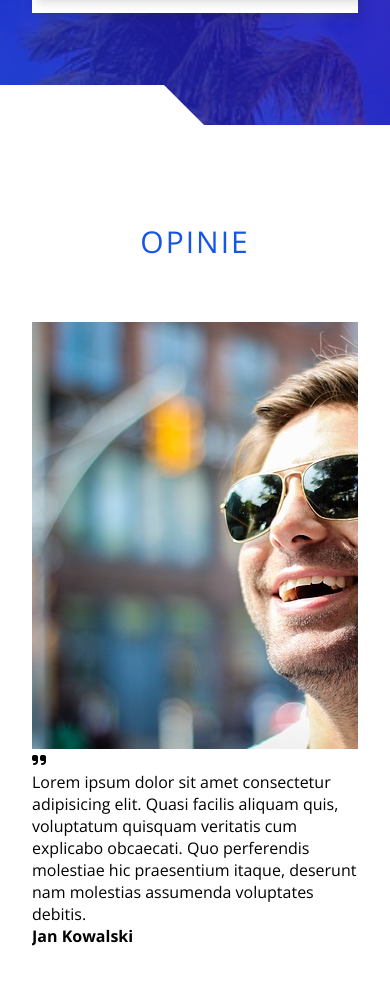
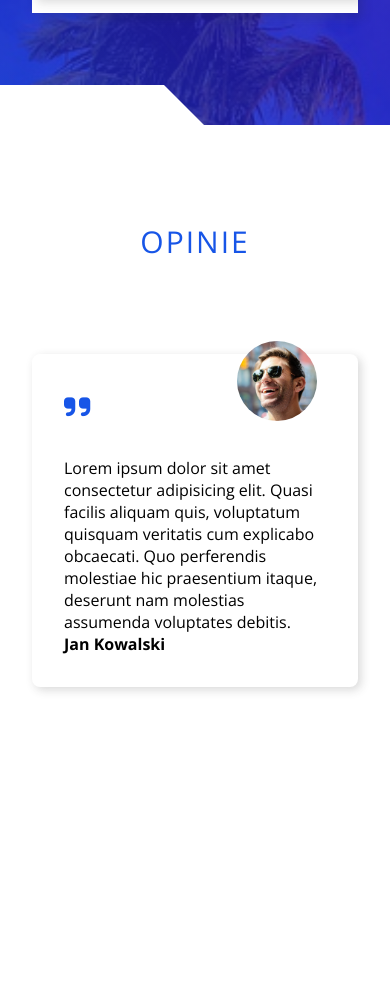
Before and after one commit to MantaRayScript/MCC_Flexbox_Project, a plain HTML site: page index.html in a window 390 px wide. Shown: the part 5580-6565 px from the top of the page. After the commit the page ends 6395 px from the top, so only its background shows below. Drawn offline with nearby package versions, Linux system fonts and the light colour scheme.

Commit message:
Adding styles to the reviews section and adding media query for the small devices so the reviews are not too thin on the mobile phones

```diff
--- a/sass/style.scss
+++ b/sass/style.scss
@@ -406,6 +406,51 @@ body {
 	}
 }
 
+// REVIEWS
+
+@media (max-width: 767px) {
+	.reviews.section-padding {
+		padding: 6em 0;
+	}
+}
+
+.reviews {
+	&__box {
+		position: relative;
+		margin: 2em;
+		padding: 2em;
+		border-radius: 8px;
+		box-shadow: 3px 3px 10px rgba(46, 46, 46, 0.18);
+		transition: transform 0.3s;
+		&:hover {
+			transform: scale(0.95);
+		}
+	}
+	// druga szkoła odwoływania się w BEM
+	&__box-img {
+		position: absolute;
+		top: 8%;
+		left: 75%;
+		transform: translate(-50%, -50%);
+		img {
+			width: 80px;
+			height: 80px;
+			object-fit: cover;
+			border-radius: 50%;
+		}
+	}
+	&__box-quote {
+		margin-bottom: 1em;
+		font-size: 3rem;
+		color: colors.$main-color;
+	}
+	&__box-text {
+		margin-bottom: 1em;
+		font-size: 1.4rem;
+		color: colors.$dark;
+	}
+}
+
 @media (min-width: 768px) {
 	.white-block {
 		height: 50px;
```
Also changed, not shown: css/style.css, 1 other file.
